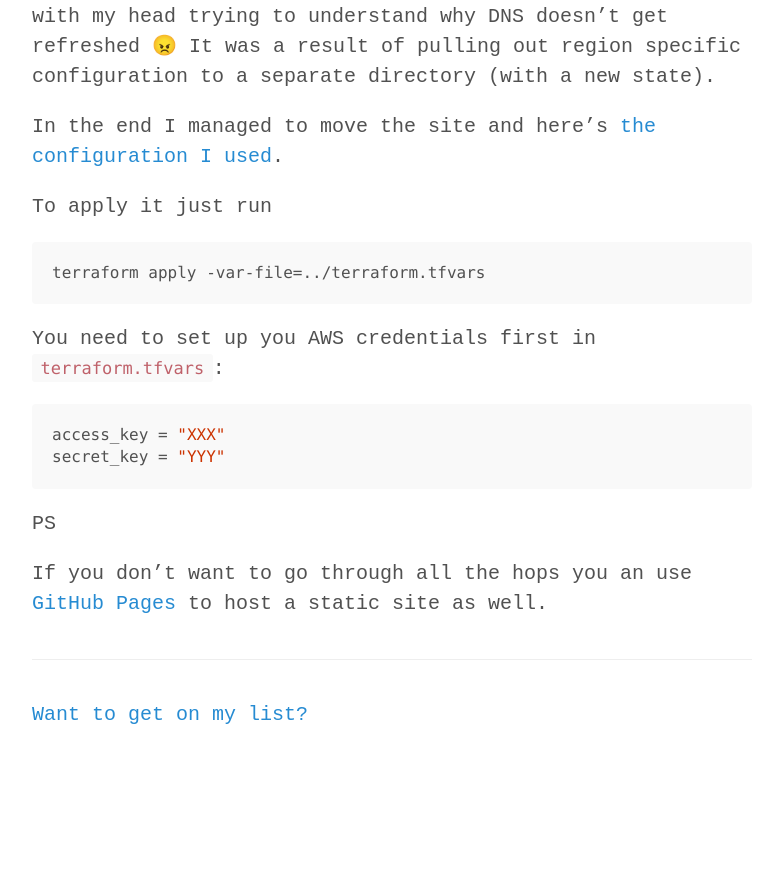
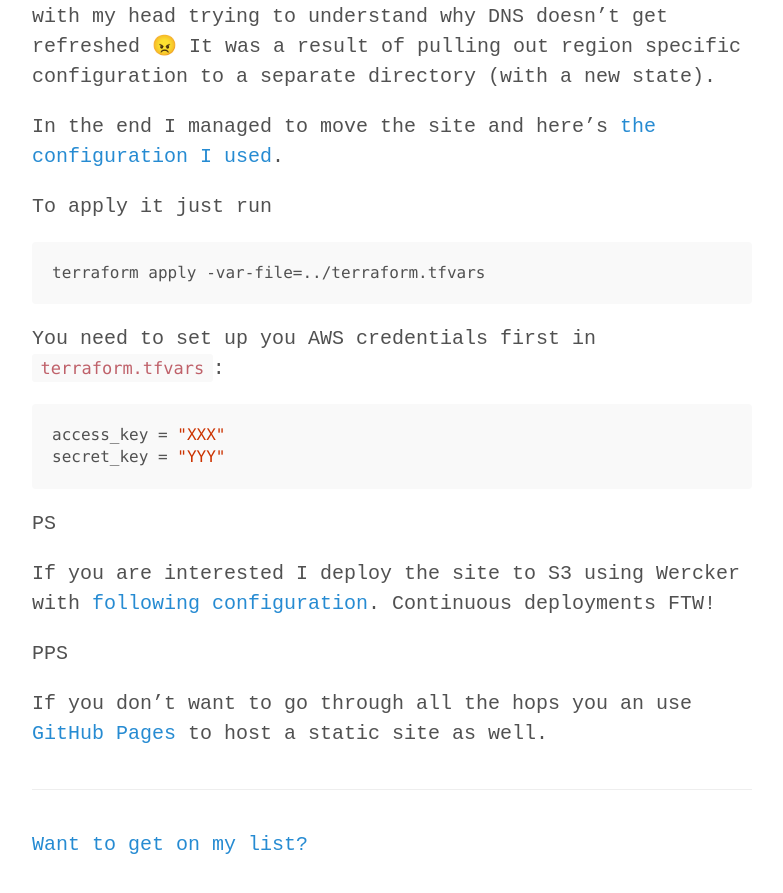
Before and after one commit to pawelniewie/pawelniewiadomski.com, a Jekyll site: the page built from _posts/2016-10-24-setting-up-a-static-website-on-s3-cloudfront-with-terraform.md, in a window 1280 px wide and 900 px high, scrolled down 1508 px. Shown: the top 893 px of the window, without its empty margins (248-1031 px from the left). Built offline with Jekyll 4.4.1, drawn with Linux system fonts in a browser that asks for light colours; Markdown is read by kramdown in place of the engine named in the settings; before the commit the page ends 2278 px from its top, so only the background shows below that.

Commit message:
added info about wercker

```diff
--- a/_posts/2016-10-24-setting-up-a-static-website-on-s3-cloudfront-with-terraform.md
+++ b/_posts/2016-10-24-setting-up-a-static-website-on-s3-cloudfront-with-terraform.md
@@ -43,4 +43,8 @@ secret_key = "YYY"
 
 PS
 
+If you are interested I deploy the site to S3 using Wercker with [following configuration](https://github.com/pawelniewie/pawelniewiadomski.com/blob/master/wercker.yml). Continuous deployments FTW!
+
+PPS
+
 If you don't want to go through all the hops you an use [GitHub Pages](https://pages.github.com) to host a static site as well.
```
